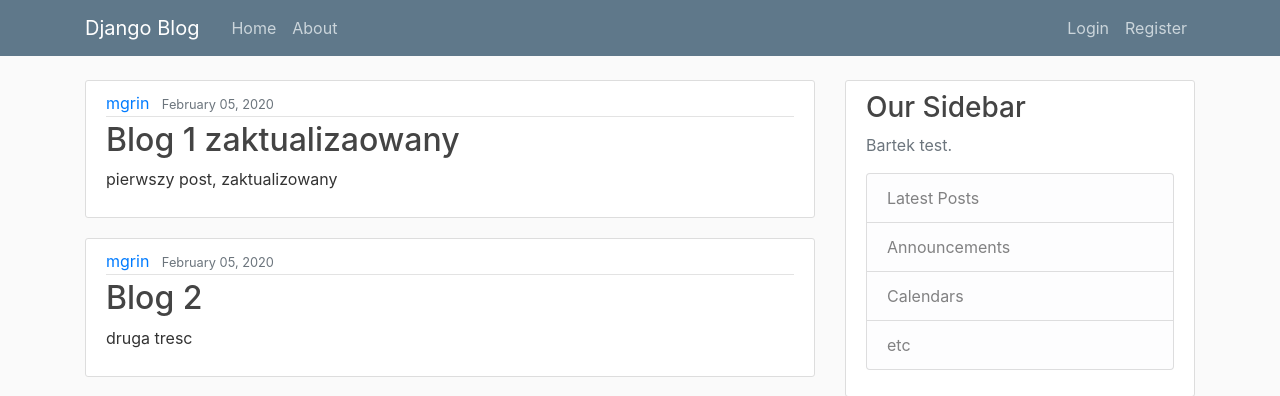
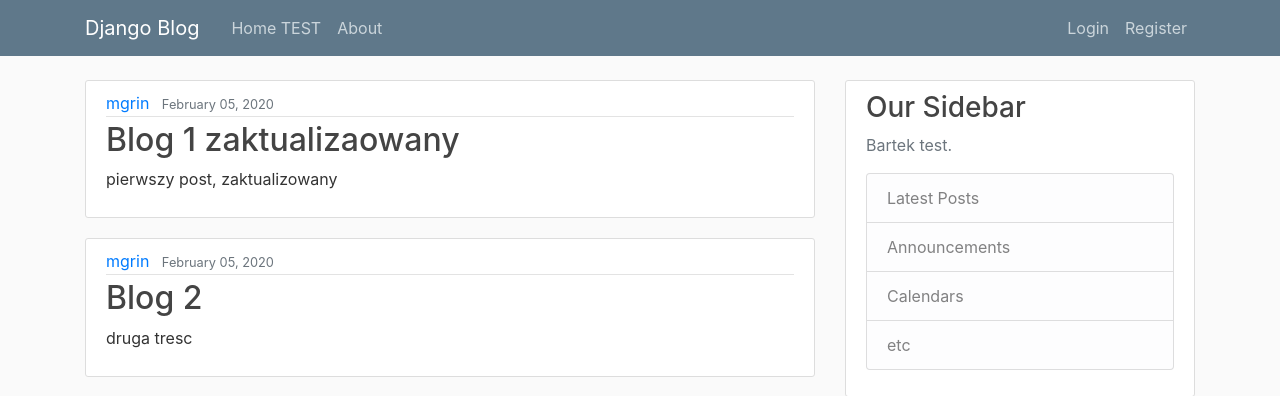
Before and after one commit to winnetoupl/django_project, a Django app: page / in a window 1280 px wide. Shown: the top 396 px of the page. Run offline with Django 3.2, Linux system fonts and the light colour scheme; data comes from the database, SQL or seed files in the repository; some libraries are stand-ins or nearby versions.

Commit message:
Update base.html
TEST

```diff
--- a/blog/templates/blog/base.html
+++ b/blog/templates/blog/base.html
@@ -28,7 +28,7 @@
           </button>
           <div class="collapse navbar-collapse" id="navbarToggle">
             <div class="navbar-nav mr-auto">
-              <a class="nav-item nav-link" href="{% url 'blog-home' %}">Home</a>
+              <a class="nav-item nav-link" href="{% url 'blog-home' %}">Home TEST</a>
               <a class="nav-item nav-link" href="{% url 'blog-about' %}">About</a>
             </div>
             <!-- Navbar Right Side -->
```
